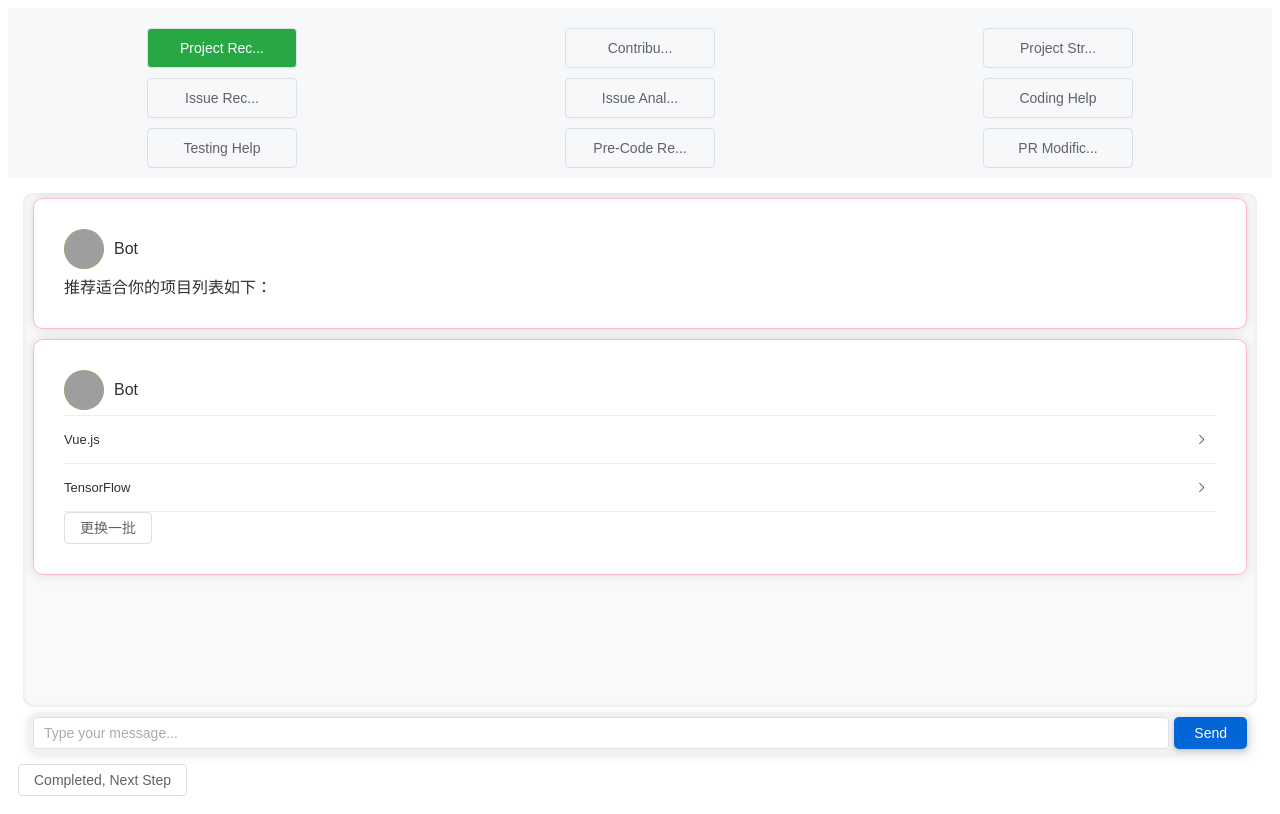
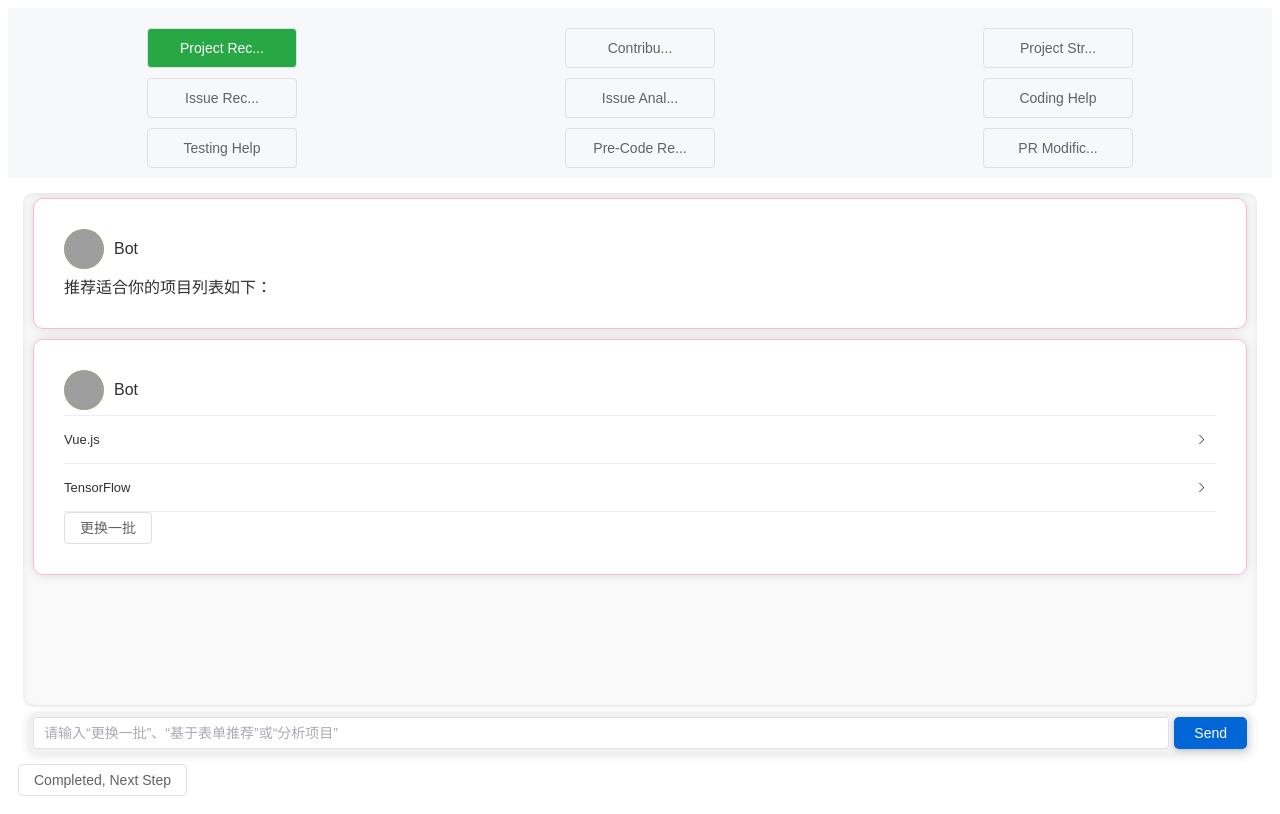
Before and after one commit to yhzhu99/OSSerCopilot, a Vue app: page / in a window 1280 px wide. Both pictures are taken after a click on the button "Confirm Participation". Built offline with nearby package versions, Linux system fonts and the light colour scheme; grey boxes are pictures that could not be loaded.

Commit message:
fix: value binding error, input hint

```diff
--- a/src/components/ProjectRecommendationChat.vue
+++ b/src/components/ProjectRecommendationChat.vue
@@ -28,7 +28,7 @@ const formRecommendedProjects = ref([]);
 // 聊天消息列表
 const messages = ref([]);
 const userInput = ref('');
-const projectUrl = ref('');
+const projectUrl = ref('https://github.com/facebook/react'); // 默认值设置为 React 的 GitHub 仓库地址
 const projectAnalysis = ref('');
 
 // 获取推荐项目
@@ -213,8 +213,8 @@ const handleUserInput = (input) => {
               </el-form>
             </div>
             <div v-if="message.type === 'project-input'">
-              <el-input v-model="projectUrl.value" placeholder="输入GitHub项目地址" @keyup.enter="analyzeProject(projectUrl.value)" />
-              <el-button type="primary" @click="analyzeProject(projectUrl.value)">发送</el-button>
+              <el-input v-model="projectUrl" placeholder="输入GitHub项目地址" @keyup.enter="analyzeProject(projectUrl)" />
+              <el-button type="primary" @click="analyzeProject(projectUrl)">发送</el-button>
             </div>
           </el-card>
         </template>
@@ -222,7 +222,7 @@ const handleUserInput = (input) => {
     </div>
     <div class="chat-inputs">
       <div class="input-row">
-        <el-input v-model="userInput" placeholder="Type your message..." @keyup.enter="sendMessage" class="input-box" />
+        <el-input v-model="userInput" placeholder="请输入“更换一批”、“基于表单推荐”或“分析项目”" @keyup.enter="sendMessage" class="input-box" />
         <el-button class="send-button" @click="sendMessage">Send</el-button>
       </div>
     </div>
```
